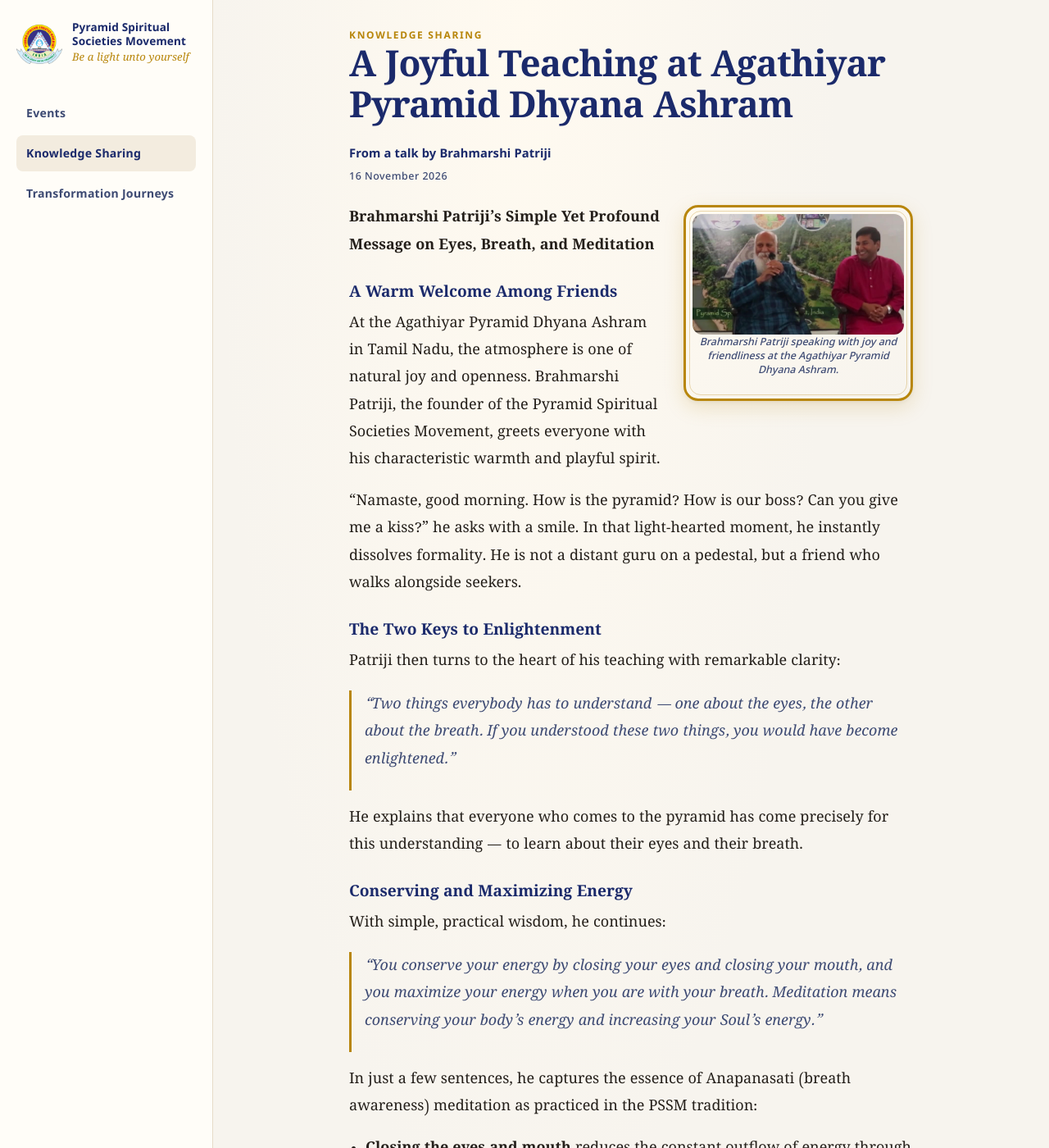
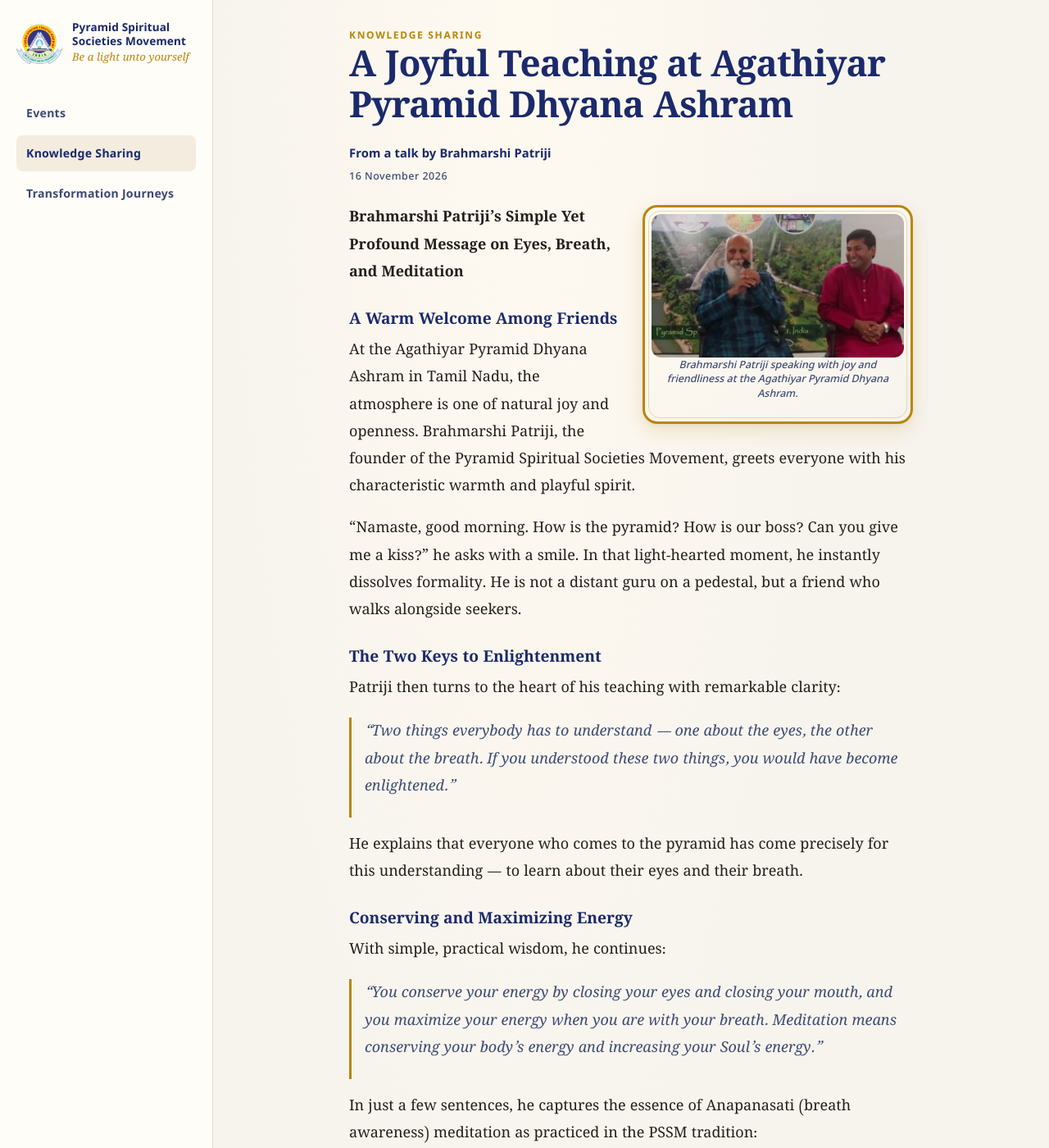
Before and after one commit to anemdhana/pssm-book-work-tools, a Jekyll site: the page built from docs/_knowledge/joyful-teaching-agathiyar-pyramid.md, in a window 1280 px wide and 1400 px high. Shown: the whole window at 82% size. Built offline with Jekyll 4.4.1, drawn with Linux system fonts in a browser that asks for light colours.

Commit message:
Slightly enlarge the framed image size (just above medium)

```diff
--- a/docs/assets/css/blog.css
+++ b/docs/assets/css/blog.css
@@ -306,12 +306,12 @@ a:hover { color: var(--gold); }
   border-radius: 4px;
 }
 
-/* Spiritual framed image */
+/* Spiritual framed image — slightly larger than medium */
 .spiritual-image-frame {
   float: right;
   margin: 0 0 1.5rem 1.5rem;
-  max-width: 280px;
-  width: 42%;
+  max-width: 340px;
+  width: 48%;
   background: linear-gradient(145deg, #fffaf0, #f7f4ee);
   border: 3px solid var(--gold);
   border-radius: 18px;
@@ -394,7 +394,7 @@ a:hover { color: var(--gold); }
   .spiritual-image-frame {
     float: none;
     margin: 0 auto 1.5rem;
-    width: 80%;
-    max-width: 320px;
+    width: 85%;
+    max-width: 380px;
   }
 }
```
